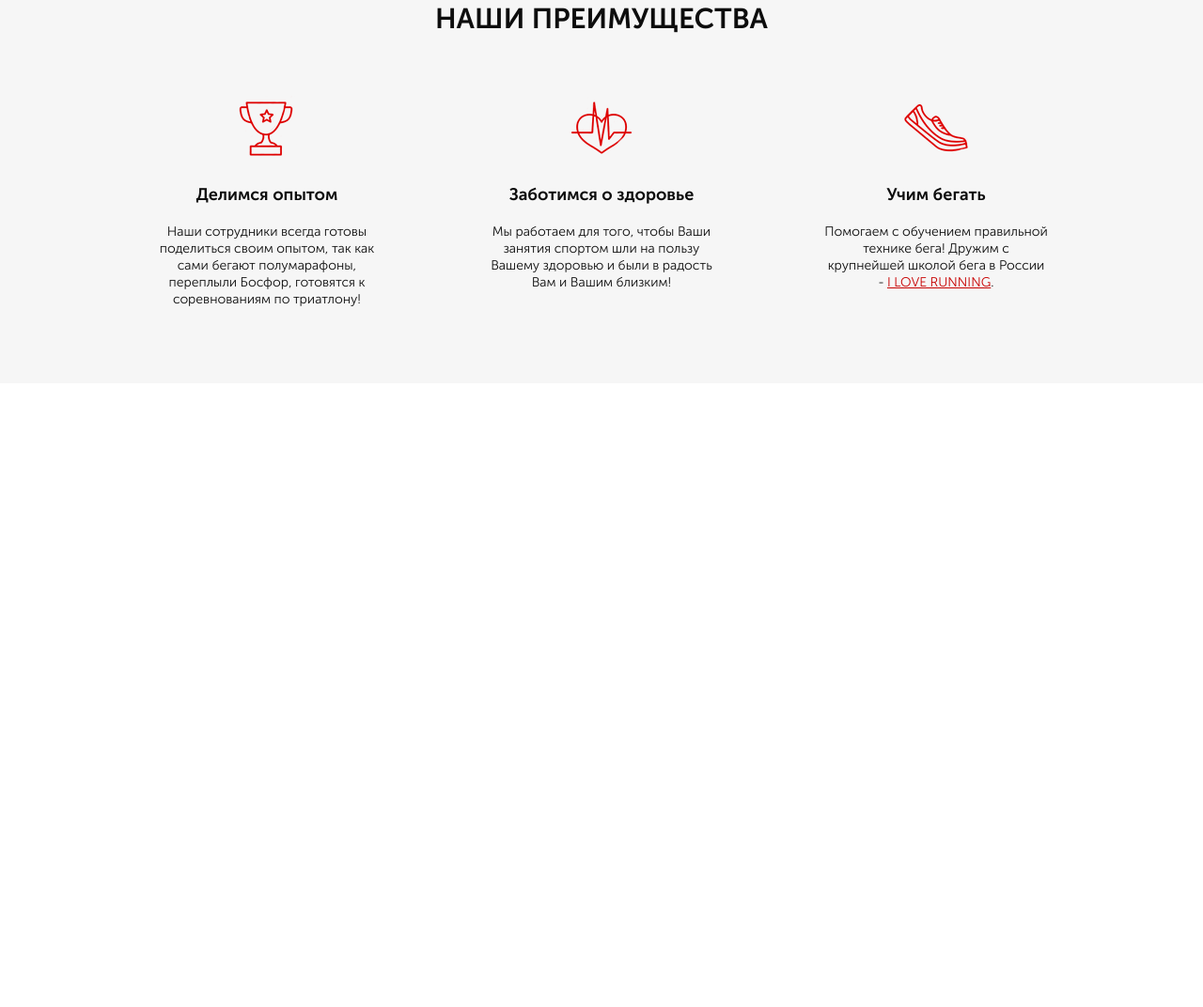
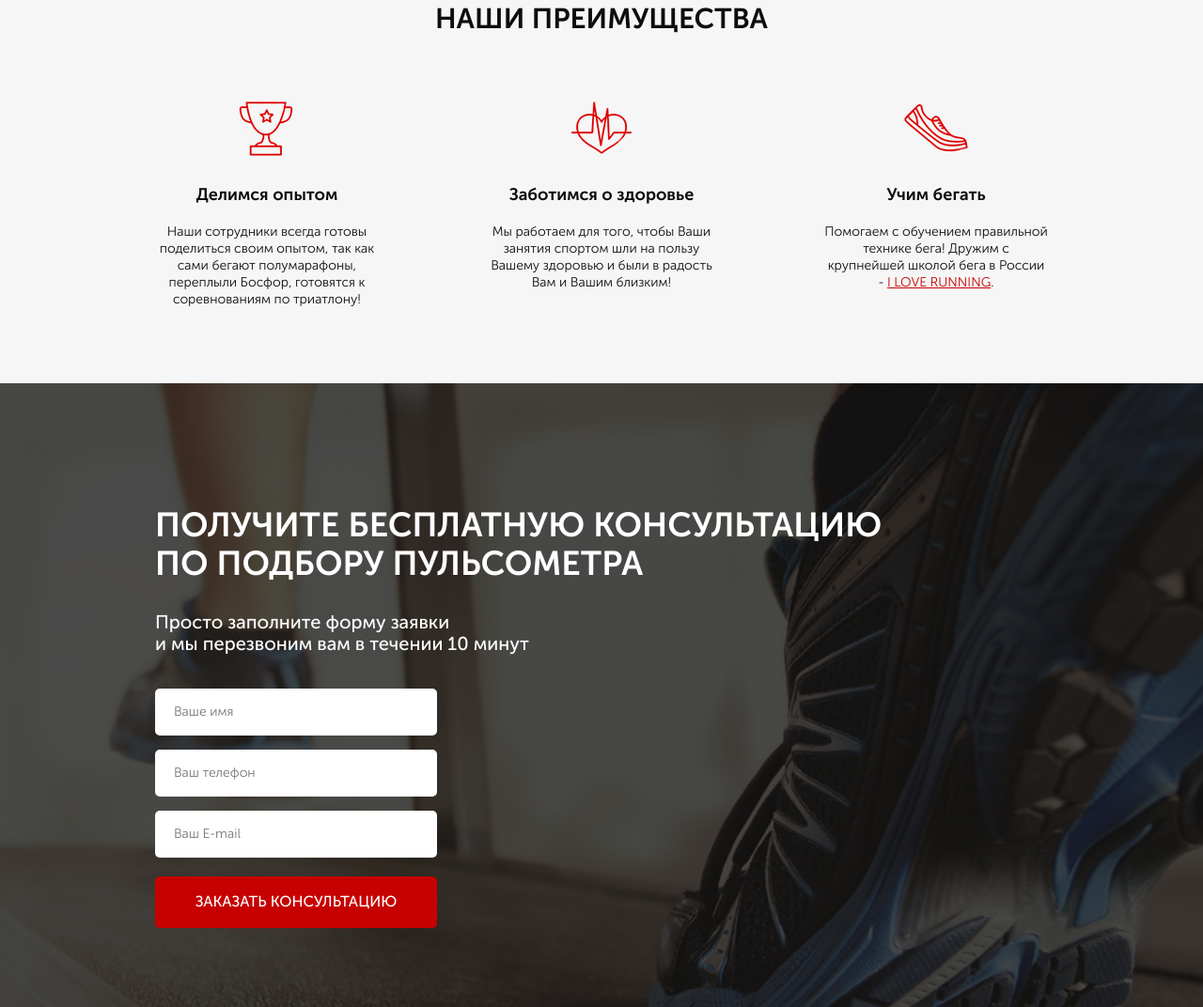
Before and after one commit to savitskicosta/Training_Udemy_Pulse, a plain HTML site: page index.html in a window 1280 px wide. Shown: the part 856-1928 px from the top of the page at 94% size. Before the commit the page ends 1264 px from the top, so only its background shows below. Drawn offline with Linux system fonts and the light colour scheme.

Commit message:
add new section - consultation

```diff
--- a/index.html
+++ b/index.html
@@ -9,7 +9,7 @@
 		<link rel="stylesheet" href="css/style.min.css" />
 	</head>
 	<body>
-		<div class="promo">
+		<section class="promo">
 			<div class="container">
 				<header class="header">
 					<a href="#" class="header__logo">
@@ -39,7 +39,7 @@
 					</div>
 				</div>
 			</div>
-		</div>
+		</section>
 		<!-- /.promo -->
 		<section class="advantages">
 			<div class="container">
@@ -48,22 +48,50 @@
 					<div class="advantages__item">
 						<img src="img/icon/advantages_icon_1.png" alt="experience" class="advantages__img" />
 						<div class="advantages__subtitle">Делимся опытом</div>
-						<div class="advantages__descr">Наши сотрудники всегда готовы поделиться своим опытом, так как сами бегают полумарафоны, переплыли Босфор, готовятся к соревнованиям по триатлону!</div>
+						<div class="advantages__descr">
+							Наши сотрудники всегда готовы поделиться своим опытом, так как сами бегают полумарафоны, переплыли Босфор,
+							готовятся к соревнованиям по триатлону!
+						</div>
 					</div>
 					<div class="advantages__item">
 						<img src="img/icon/advantages_icon_2.png" alt="health" class="advantages__img" />
 						<div class="advantages__subtitle">Заботимся о здоровье</div>
-						<div class="advantages__descr">Мы работаем для того, чтобы Ваши занятия спортом шли на пользу Вашему здоровью и были в радость Вам и Вашим близким!</div>
+						<div class="advantages__descr">
+							Мы работаем для того, чтобы Ваши занятия спортом шли на пользу Вашему здоровью и были в радость Вам и
+							Вашим близким!
+						</div>
 					</div>
 					<div class="advantages__item">
 						<img src="img/icon/advantages_icon_3.png" alt="run" class="advantages__img" />
 						<div class="advantages__subtitle">Учим бегать</div>
-						<div class="advantages__descr">Помогаем с обучением правильной технике бега! Дружим с крупнейшей школой бега в России - <a href="#">I LOVE RUNNING</a>.</div>
+						<div class="advantages__descr">
+							Помогаем с обучением правильной технике бега! Дружим с крупнейшей школой бега в России -
+							<a href="#">I LOVE RUNNING</a>.
+						</div>
 					</div>
 				</div>
 			</div>
 		</section>
 		<!-- /.advantages -->
+		<section class="consultation">
+			<div class="container">
+				<h2 class="title title_left">
+					Получите бесплатную консультацию<br />
+					по подбору пульсометра
+				</h2>
+				<div class="consultation__descr">
+					Просто заполните форму заявки<br />
+					и мы перезвоним вам в течении 10 минут
+				</div>
+				<form class="feed-form" action="#">
+					<input name="name" required placeholder="Ваше имя" type="text" />
+					<input name="phone" required placeholder="Ваш телефон" type="number" />
+					<input name="email" required placeholder="Ваш E-mail" type="email" />
+					<button class="button button_submit">заказать консультацию</button>
+				</form>
+			</div>
+		</section>
+		<!-- /.consultation -->
 		<script src="js/main.min.js"></script>
 	</body>
 </html>
--- a/scss/blocks/_buttons.scss
+++ b/scss/blocks/_buttons.scss
@@ -15,4 +15,9 @@
 		height: 50px;
 		font-size: 16px;
 	}
+	&_submit {
+		width: 100%;
+		height: 55px;
+		font-size: 16px;
+	}
 }
--- /dev/null
+++ b/scss/blocks/_consultation.scss
@@ -0,0 +1,10 @@
+.consultation {
+	min-height: 680px;
+	padding: 100px 0 92px 0;
+	background: url("../../img/consultation_bg.png") center (center/cover) no-repeat;
+	&__descr {
+		color: #fff;
+		font-size: 20px;
+		font-weight: 500;
+	}
+}
--- /dev/null
+++ b/scss/blocks/_forms.scss
@@ -0,0 +1,20 @@
+.feed-form {
+	margin-top: 36px;
+	display: flex;
+	flex-direction: column;
+	width: 300px;
+	input {
+		height: 50px;
+		border-radius: 5px;
+		background-color: #fff;
+		margin-bottom: 15px;
+		border: none;
+		padding: 0 20px;
+		color: #4b4b4b;
+		font-size: 14px;
+		font-weight: 300;
+		&:nth-child(3) {
+			margin-bottom: 20px;
+		}
+	}
+}
--- a/scss/style.scss
+++ b/scss/style.scss
@@ -4,6 +4,8 @@
 @import "blocks/promo";
 @import "blocks/buttons";
 @import "blocks/advantages";
+@import "blocks/consultation";
+@import "blocks/forms";
 
 * {
 	font-family: "Museo Sans Cyrl", sans-serif;
@@ -19,4 +21,10 @@
 	color: $text-color;
 	font-size: 30px;
 	font-weight: 700;
+	text-transform: uppercase;
+	&_left {
+		color: #fff;
+		font-size: 36px;
+		text-align: left;
+	}
 }
```
Also changed, not shown: css/style.min.css.
